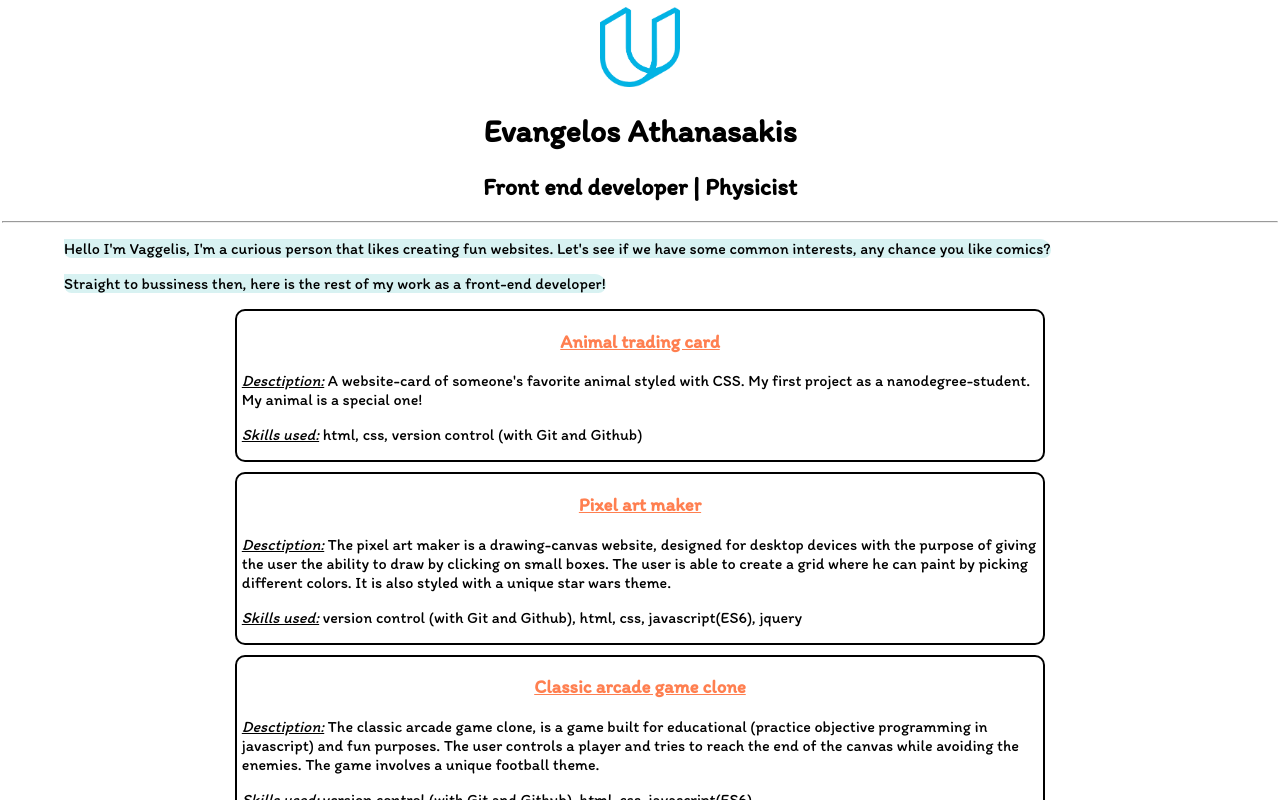
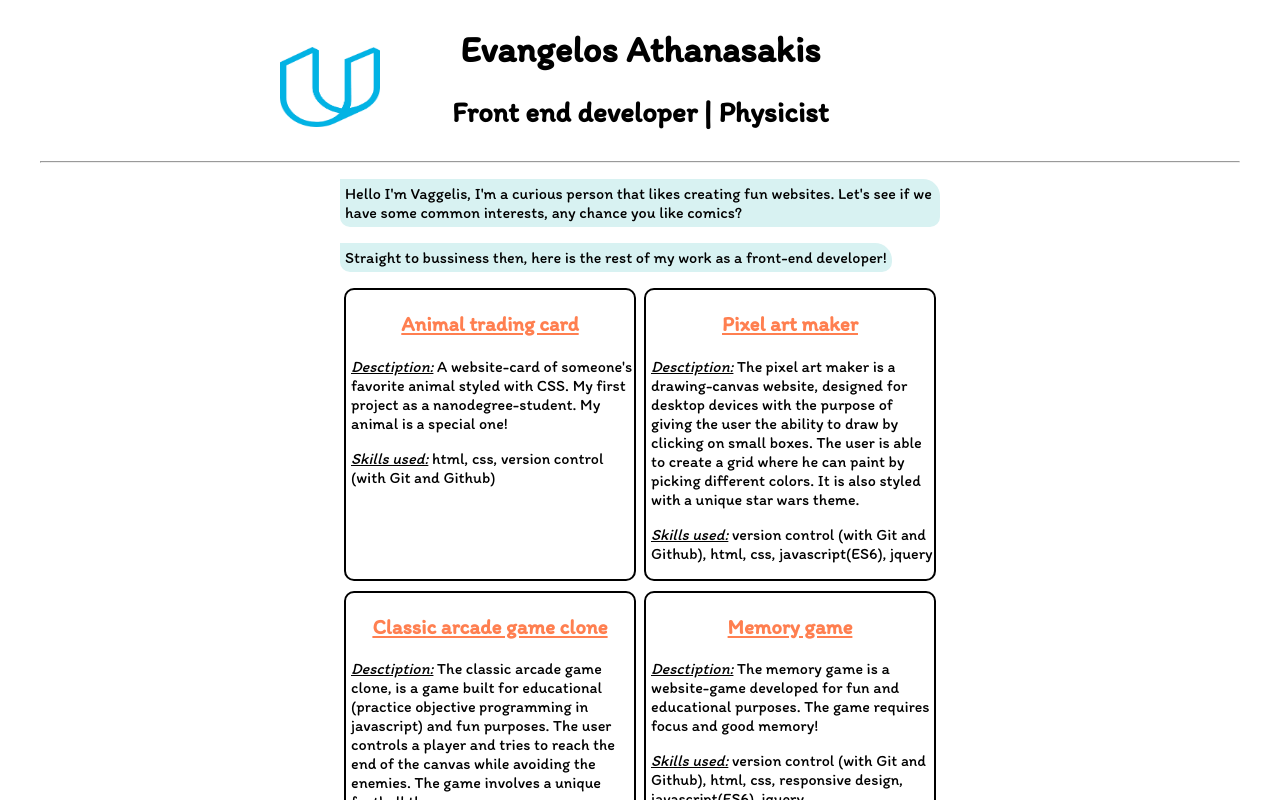
Before and after one commit to V-for-Vaggelis/portfolio, a React (Create React App) app: page / in a window 1280 px wide. Both pictures are taken after a click on the button "Skip dialogue". Shown: the top 800 px of the page. Built offline with nearby package versions, Linux system fonts and the light colour scheme.

Commit message:
Added basic responsiveness

```diff
--- a/src/App.css
+++ b/src/App.css
@@ -35,6 +35,14 @@ header, footer {
   margin-bottom: 2px;
 }
 
+#name {
+  font-size: 2em;
+}
+
+#titles{
+  font-size: 1.5em;
+}
+
 .udacity-logo {
   max-height: 80px;
   padding-top: 5px;
@@ -66,7 +74,8 @@ header, footer {
 }
 
 .me {
-  border-radius: 0px 15px 10px 10px;
+  padding: 5px;
+  border-radius: 0px 17px 10px 10px;
   background: rgb(216, 242, 242);
   margin-right: auto;
   text-align: left;
@@ -74,8 +83,9 @@ header, footer {
 }
 
 .user {
-  border-radius: 15px 0px 10px 10px;
+  border-radius: 17px 0px 10px 10px;
   background: rgb(189, 227, 179);
+  padding: 5px;
   text-align: right;
   margin-left: auto;
   width: fit-content;
@@ -89,7 +99,7 @@ header, footer {
   border: 2px solid black;
   border-radius: 10px;
   margin-bottom: 10px;
-  width: 70%;
+  width: 80%;
   margin-left: auto;
   margin-right: auto;
 }
@@ -124,6 +134,10 @@ header, footer {
   border-radius: 10px;
 }
 
+footer {
+  margin-bottom: 5px;
+}
+
 @media screen and (min-width: 406px) {
   .contact-info {
     margin-right: 0;
@@ -135,3 +149,67 @@ header, footer {
     margin-left: 20px;
   }
 }
+
+@media screen and (min-width: 600px) {
+  #dialogue {
+    width: 70%;
+  }
+  .project-container {
+    width: 70%;
+  }
+}
+
+@media screen and (min-width: 750px) {
+  #dialogue {
+    width: 60%;
+  }
+  #name {
+    font-size: 2.3em;
+  }
+  #titles{
+    font-size: 1.8em;
+  }
+  h3 {
+    font-size: 1.3em;
+  }
+  #all-projects {
+    width: 100%;
+    display: flex;
+    flex-wrap: wrap;
+  }
+  #all-projects > .project-container {
+    width: 48%;
+    /* margin-left: 5%; */
+    /* margin-right: 5%; */
+  }
+}
+
+@media screen and (min-width: 1000px) {
+  #dialogue {
+    width: 50%;
+  }
+  header {
+    width: 60%;
+    margin-left: auto;
+    margin-right: auto;
+    display: flex;
+  }
+  .udacity-logo {
+    width: 100px;
+    margin-top: 40px;
+    margin-right: 10%;
+  }
+  .header-container {
+    float: right;
+    /* padding-left: 50px; */
+    width: calc(50%-100px);
+  }
+}
+
+@media screen and (min-width: 1200px) {
+  .App {
+    width: 1200px;
+    margin-left: auto;
+    margin-right: auto;
+  }
+}
--- a/src/App.js
+++ b/src/App.js
@@ -25,10 +25,12 @@ class App extends Component {
       <div className="App">
         <header>
           <img className="udacity-logo" src={udacity} alt=""></img>
-          <h1 id="name">Evangelos Athanasakis</h1>
-          <h2 id="titles">Front end developer | Physicist</h2>
-          <hr></hr>
+          <div id="header-container">
+            <h1 id="name">Evangelos Athanasakis</h1>
+            <h2 id="titles">Front end developer | Physicist</h2>
+          </div>
         </header>
+        <hr></hr>
         <main>
           <Dialogue messageCount={this.state.messageIndex} nextQuestion={this.updateMessageIndex}/>
           <hr></hr>
--- a/src/components/Dialogue.js
+++ b/src/components/Dialogue.js
@@ -68,14 +68,16 @@ class Dialogue extends Component {
           </ButtonGroup>
         }
         {(this.props.messageCount === 6 || !this.state.dialogueActive) &&
-          <section id="all-projects">
+          <section id="end-interaction">
             {!this.state.dialogueActive && <p className="me">Straight to bussiness then, here is the rest of my work as a front-end developer!</p>
           }
-          {projects.map((p) => (
-            (!p.rendered) &&
-            <Project key={p.title} project={p}></Project>
-          ))
-        }
+          <section id="all-projects">
+            {projects.map((p) => (
+              (!p.rendered) &&
+              <Project key={p.title} project={p}></Project>
+            ))
+          }
+        </section>
       </section>
     }
   </section>
```
